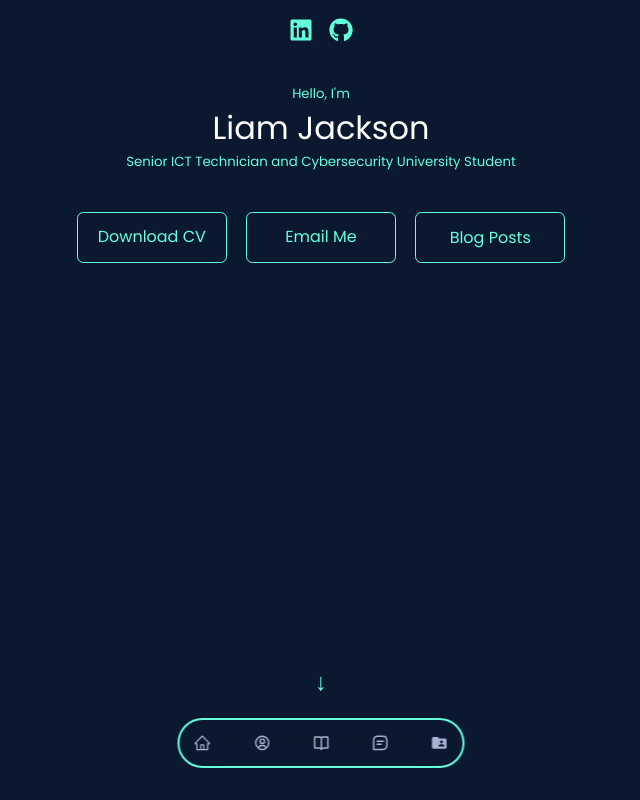
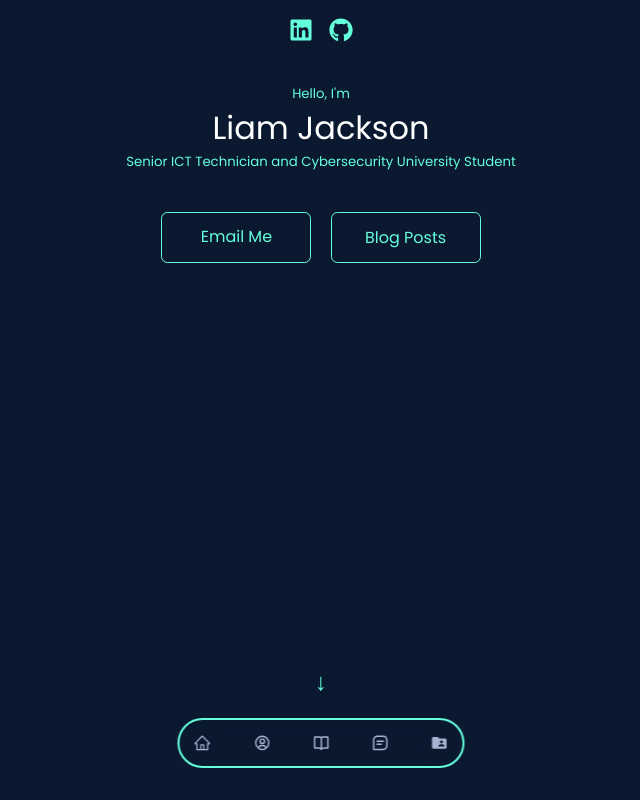
Before and after one commit to JacksonLDJ/react-portfolio-website, a React (Create React App) app: page / in a window 1280 px wide. Shown: the top 800 px of the page, without its empty margins (319-959 px from the left). Built offline with nearby package versions, Linux system fonts and the light colour scheme.

Commit message:
Update CTA.jsx

```diff
--- a/src/components/Header/CTA.jsx
+++ b/src/components/Header/CTA.jsx
@@ -7,7 +7,6 @@ const CTA = () => {
 
   return (
     <div className='cta'>
-      <a href="/Website-CV.pdf" download className="btn">Download CV</a>
       <a href="mailto:me@liamjackson.co.uk" className='btn'>Email Me</a>
       <button onClick={() => navigate("/blog") } className="btn">Blog Posts</button>
     </div>
```
